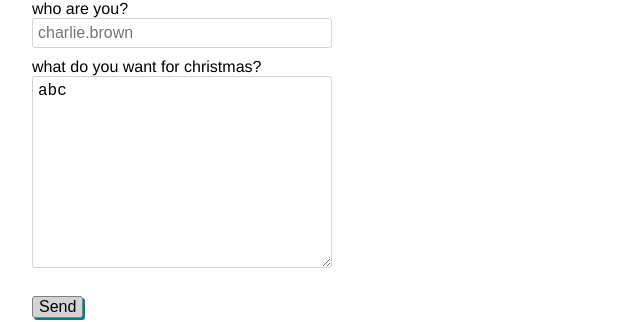
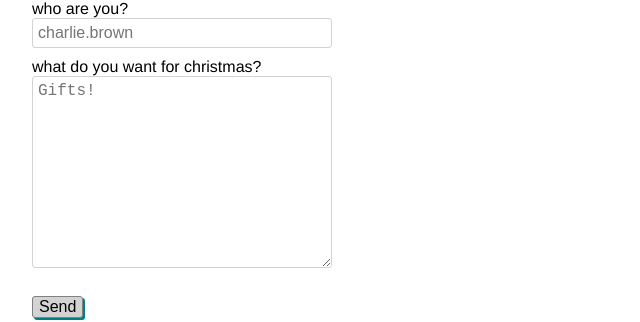
Before and after one commit to afzalmuhammadhassan014/Request_Response_santa, a website: page views/index.html in a window 1280 px wide. Shown: the part 124-446 px from the top of the page, 0-640 px from the left. Drawn offline with Linux system fonts and the light colour scheme.

Commit message:
clean up the code

```diff
--- a/views/index.html
+++ b/views/index.html
@@ -39,7 +39,7 @@
     <input name="userid" id="userid" placeholder="charlie.brown" />
     <form>
       what do you want for christmas?
-      <textarea name="wish" id="wish" rows="10" cols="45" maxlength="100" placeholder="Gifts!">abc</textarea>
+      <textarea name="wish" id="wish" rows="10" cols="45" maxlength="100" placeholder="Gifts!"></textarea>
       <br/>
       <button type="submit" id="submit-letter">Send</button>
     </form>
```
